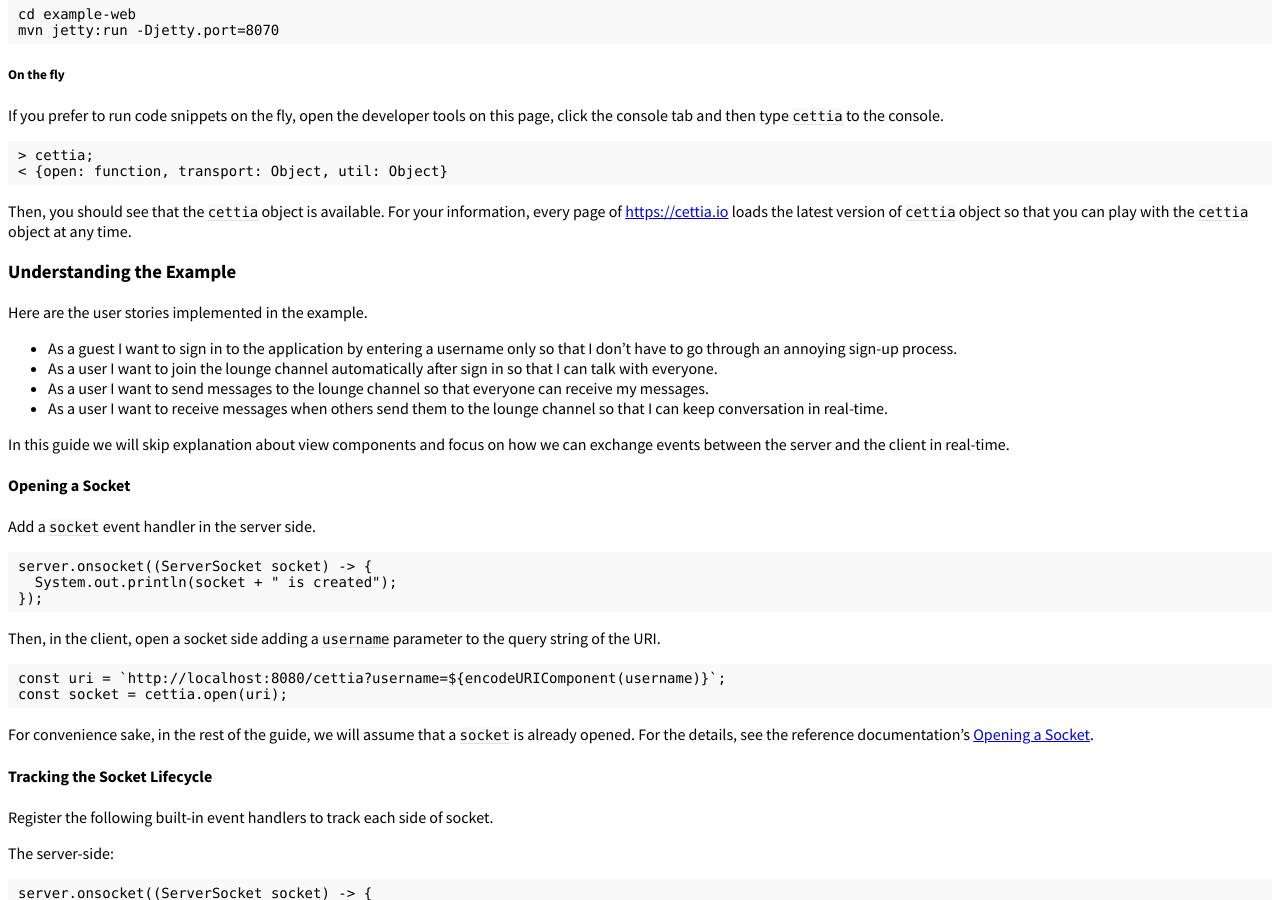
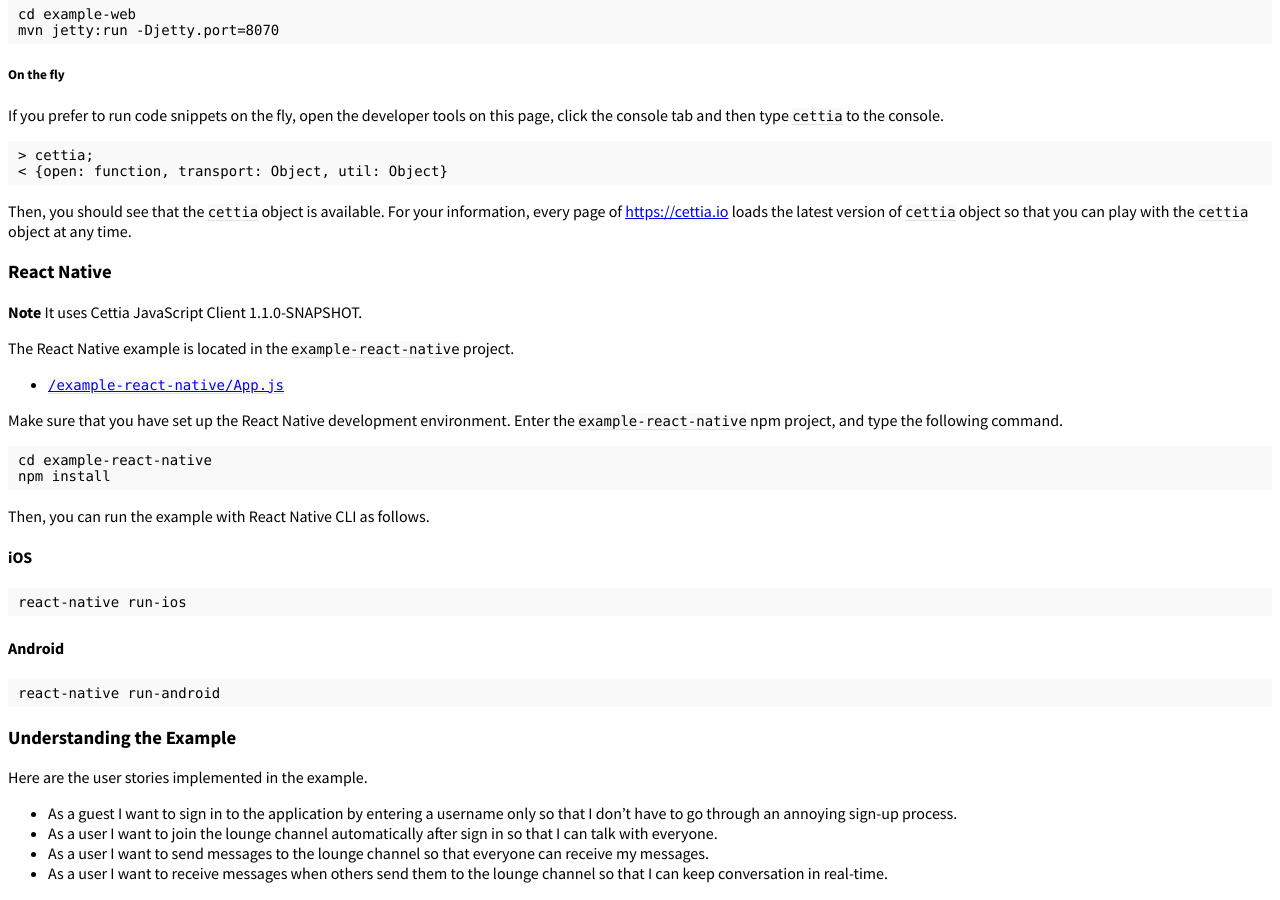
Before and after one commit to cettia/cettia.github.io, a Jekyll site: the page built from guides/getting-started.md, in a window 1280 px wide and 900 px high, scrolled down 1318 px. Built offline with Jekyll 4.4.1, drawn with Linux system fonts in a browser that asks for light colours; a style sheet for code colours, icons or effects is not loaded.

Commit message:
Add a React Native example section

````diff
--- a/guides/getting-started.md
+++ b/guides/getting-started.md
@@ -72,6 +72,35 @@ If you prefer to run code snippets on the fly, open the developer tools on this
 ```
 
 Then, you should see that the `cettia` object is available. For your information, every page of [https://cettia.io](https://cettia.io) loads the latest version of `cettia` object so that you can play with the `cettia` object at any time.
+
+### React Native
+
+**Note** It uses Cettia JavaScript Client 1.1.0-SNAPSHOT.
+
+The React Native example is located in the `example-react-native` project.
+
+- [`/example-react-native/App.js`](https://github.com/cettia/cettia-starter-kit/blob/master/example-react-native/App.js)
+
+Make sure that you have set up the React Native development environment. Enter the `example-react-native` npm project, and type the following command.
+
+```
+cd example-react-native
+npm install
+```
+
+Then, you can run the example with React Native CLI as follows.
+
+#### iOS
+
+```
+react-native run-ios
+```
+
+#### Android
+
+```
+react-native run-android
+```
 
 ### Understanding the Example
 
--- a/index.html
+++ b/index.html
@@ -10,7 +10,7 @@ title: A full-featured real-time web framework for Java
       </ul>
       <section>
         <h1>Cettia</h1>
-        <p>Cettia is a full-featured real-time web framework for Java that you can use to exchange events between servers and web clients in real-time. Cettia works with any web frameworks on the Java Virtual Machine, provides reliable full duplex message channels working with every browser including IE 9, enables elegant patterns which make it fast and enjoyable to build real-time web applications, and scales horizontally using messaging passing.</p>
+        <p>Cettia is a full-featured real-time web framework for Java that you can use to exchange events between servers and web clients in real-time. Cettia works with any web frameworks on the Java Virtual Machine, provides reliable full duplex message channels, enables elegant patterns which make it fast and enjoyable to build real-time web applications, and scales horizontally using messaging passing.</p>
         <ul class="menu">
           <li><a href="/guides/getting-started">Get started</a></li>
           <li><a href="/guides/cettia-tutorial">Learn more</a></li>
````
